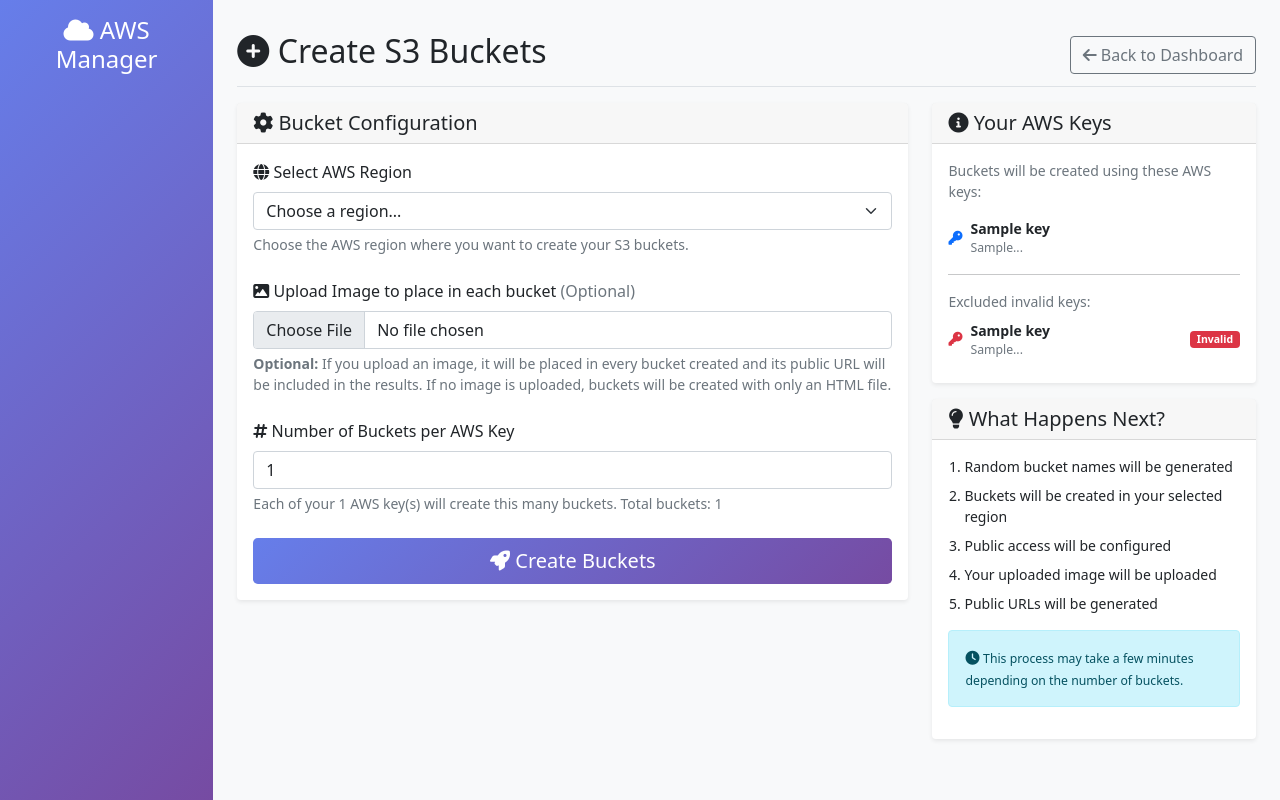
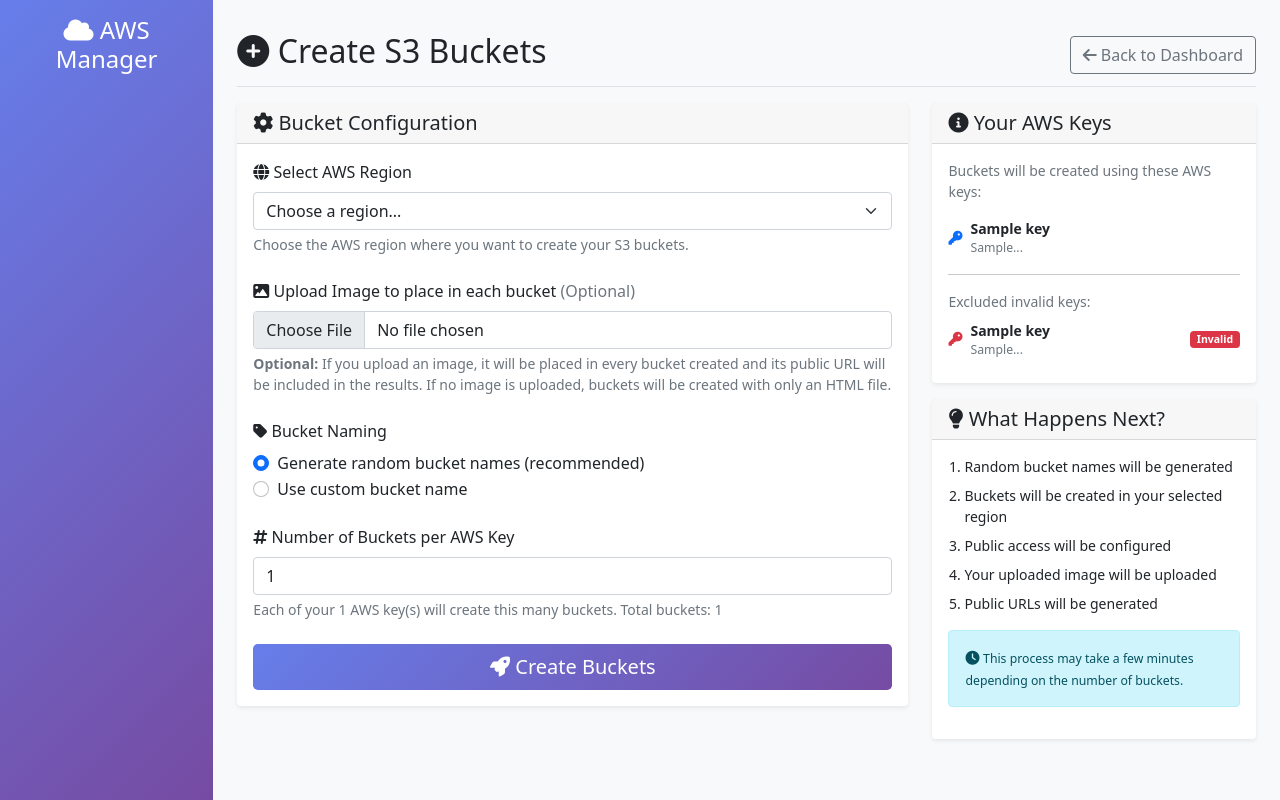
Before and after one commit to YassirBLTR/AwsLinkGenerator, a FastAPI app: template templates/create_buckets.html in a window 1280 px wide. Run offline with FastAPI, Linux system fonts and the light colour scheme; the template is opened without the code that fills it: most values are stand-ins (such as "Sample title", 1, 10 or a date in 2020); some libraries are stand-ins or nearby versions.

Commit message:
customizing bucket name

```diff
--- a/main.py
+++ b/main.py
@@ -734,12 +734,15 @@ async def create_buckets(
     request: Request,
     region: str = Form(...),
     num_buckets: int = Form(...),
+    bucket_naming: str = Form("random"),
+    custom_bucket_name: str = Form(""),
     image: UploadFile = File(None),
     current_user: User = Depends(get_current_user),
     db: Session = Depends(get_db)
 ):
     print(f"DEBUG MAIN: Starting bucket creation for user {current_user.username}")
     print(f"DEBUG MAIN: Region: {region}, Num buckets: {num_buckets}")
+    print(f"DEBUG MAIN: Bucket naming: {bucket_naming}, Custom name: {custom_bucket_name}")
     print(f"DEBUG MAIN: Image filename: {image.filename if image else 'None'}")
     print(f"DEBUG MAIN: Image content type: {image.content_type if image else 'None'}")
 
@@ -751,6 +754,115 @@ async def create_buckets(
     invalid_keys = [k for k in user_keys if k.status == 'invalid']
 
     print(f"DEBUG MAIN: Found {len(user_keys)} total keys, {len(valid_keys)} valid keys")
+
+    # Validate custom bucket name if provided
+    if bucket_naming == "custom":
+        if not custom_bucket_name.strip():
+            regions = [
+                'us-east-1', 'us-east-2', 'us-west-1', 'us-west-2',
+                'ca-central-1', 'ca-west-1',
+                'eu-west-1', 'eu-west-2', 'eu-west-3',
+                'eu-central-1', 'eu-central-2',
+                'eu-north-1', 'eu-south-1', 'eu-south-2',
+                'ap-south-1', 'ap-south-2',
+                'ap-southeast-1', 'ap-southeast-2', 'ap-southeast-3', 'ap-southeast-4',
+                'ap-northeast-1', 'ap-northeast-2', 'ap-northeast-3',
+                'ap-east-1',
+                'sa-east-1',
+                'me-south-1', 'me-central-1',
+                'il-central-1',
+                'af-south-1'
+            ]
+            return templates.TemplateResponse("create_buckets.html", {
+                "request": request,
+                "current_user": current_user,
+                "keys": valid_keys,
+                "invalid_keys": invalid_keys,
+                "regions": regions,
+                "error": "Custom bucket name is required when using custom naming"
+            })
+
+        # Validate AWS bucket naming rules
+        bucket_name = custom_bucket_name.strip().lower()
+        import re
+
+        # AWS bucket naming validation
+        if len(bucket_name) < 3 or len(bucket_name) > 63:
+            regions = [
+                'us-east-1', 'us-east-2', 'us-west-1', 'us-west-2',
+                'ca-central-1', 'ca-west-1',
+                'eu-west-1', 'eu-west-2', 'eu-west-3',
+                'eu-central-1', 'eu-central-2',
+                'eu-north-1', 'eu-south-1', 'eu-south-2',
+                'ap-south-1', 'ap-south-2',
+                'ap-southeast-1', 'ap-southeast-2', 'ap-southeast-3', 'ap-southeast-4',
+                'ap-northeast-1', 'ap-northeast-2', 'ap-northeast-3',
+                'ap-east-1',
+                'sa-east-1',
+                'me-south-1', 'me-central-1',
+                'il-central-1',
+                'af-south-1'
+            ]
+            return templates.TemplateResponse("create_buckets.html", {
+                "request": request,
+                "current_user": current_user,
+                "keys": valid_keys,
+                "invalid_keys": invalid_keys,
+                "regions": regions,
+                "error": "Bucket name must be between 3 and 63 characters long"
+            })
+
+        # Check for valid characters and format
+        if not re.match(r'^[a-z0-9][a-z0-9\-]*[a-z0-9]$', bucket_name) and len(bucket_name) > 1:
+            regions = [
+                'us-east-1', 'us-east-2', 'us-west-1', 'us-west-2',
+                'ca-central-1', 'ca-west-1',
+                'eu-west-1', 'eu-west-2', 'eu-west-3',
+                'eu-central-1', 'eu-central-2',
+                'eu-north-1', 'eu-south-1', 'eu-south-2',
+                'ap-south-1', 'ap-south-2',
+                'ap-southeast-1', 'ap-southeast-2', 'ap-southeast-3', 'ap-southeast-4',
+                'ap-northeast-1', 'ap-northeast-2', 'ap-northeast-3',
+                'ap-east-1',
+                'sa-east-1',
+                'me-south-1', 'me-central-1',
+                'il-central-1',
+                'af-south-1'
+            ]
+            return templates.TemplateResponse("create_buckets.html", {
+                "request": request,
+                "current_user": current_user,
+                "keys": valid_keys,
+                "invalid_keys": invalid_keys,
+                "regions": regions,
+                "error": "Bucket name can only contain lowercase letters, numbers, and hyphens. Must start and end with a letter or number."
+            })
+
+        # Check for consecutive hyphens or periods
+        if '--' in bucket_name or '..' in bucket_name or '.-' in bucket_name or '-.' in bucket_name:
+            regions = [
+                'us-east-1', 'us-east-2', 'us-west-1', 'us-west-2',
+                'ca-central-1', 'ca-west-1',
+                'eu-west-1', 'eu-west-2', 'eu-west-3',
+                'eu-central-1', 'eu-central-2',
+                'eu-north-1', 'eu-south-1', 'eu-south-2',
+                'ap-south-1', 'ap-south-2',
+                'ap-southeast-1', 'ap-southeast-2', 'ap-southeast-3', 'ap-southeast-4',
+                'ap-northeast-1', 'ap-northeast-2', 'ap-northeast-3',
+                'ap-east-1',
+                'sa-east-1',
+                'me-south-1', 'me-central-1',
+                'il-central-1',
+                'af-south-1'
+            ]
+            return templates.TemplateResponse("create_buckets.html", {
+                "request": request,
+                "current_user": current_user,
+                "keys": valid_keys,
+                "invalid_keys": invalid_keys,
+                "regions": regions,
+                "error": "Bucket name cannot contain consecutive hyphens or periods"
+            })
 
     if not valid_keys:
         return templates.TemplateResponse("create_buckets.html", {
@@ -796,7 +908,8 @@ async def create_buckets(
     aws_service = AWSService()
 
     # Create buckets using the regular service
-    results = aws_service.create_buckets_for_user(valid_keys, region, num_buckets, image_file=image, image_content=image_content)
+    custom_name = custom_bucket_name.strip().lower() if bucket_naming == "custom" else None
+    results = aws_service.create_buckets_for_user(valid_keys, region, num_buckets, image_file=image, image_content=image_content, custom_bucket_name=custom_name)
 
     print(f"DEBUG MAIN: AWS service returned: {results}")
     print(f"DEBUG MAIN: Total buckets created: {results.get('total_buckets_created', 0)}")
--- a/templates/create_buckets.html
+++ b/templates/create_buckets.html
@@ -92,6 +92,36 @@
                         </div>
 
                         <div class="mb-4">
+                            <label class="form-label">
+                                <i class="fas fa-tag"></i> Bucket Naming
+                            </label>
+                            <div class="form-check">
+                                <input class="form-check-input" type="radio" name="bucket_naming" id="random_naming" value="random" checked>
+                                <label class="form-check-label" for="random_naming">
+                                    Generate random bucket names (recommended)
+                                </label>
+                            </div>
+                            <div class="form-check">
+                                <input class="form-check-input" type="radio" name="bucket_naming" id="custom_naming" value="custom">
+                                <label class="form-check-label" for="custom_naming">
+                                    Use custom bucket name
+                                </label>
+                            </div>
+                            <div class="mt-2" id="custom_bucket_name_group" style="display: none;">
+                                <input type="text" class="form-control" id="custom_bucket_name" name="custom_bucket_name" placeholder="Enter bucket name (e.g., my-bucket-name)">
+                                <div class="form-text">
+                                    <small>
+                                        <strong>AWS Bucket Naming Rules:</strong><br>
+                                        • 3-63 characters long<br>
+                                        • Only lowercase letters, numbers, and hyphens<br>
+                                        • Must start and end with letter or number<br>
+                                        • Must be globally unique across all AWS accounts
+                                    </small>
+                                </div>
+                            </div>
+                        </div>
+
+                        <div class="mb-4">
                             <label for="num_buckets" class="form-label">
                                 <i class="fas fa-hashtag"></i> Number of Buckets per AWS Key
                             </label>
@@ -99,6 +129,7 @@
                             <div class="form-text">
                                 Each of your {{ keys|length }} AWS key(s) will create this many buckets.
                                 Total buckets: <span id="totalBuckets">{{ keys|length }}</span>
+                                <span id="custom_naming_note" style="display: none;"><br><strong>Note:</strong> When using custom names, a unique suffix will be added for multiple buckets.</span>
                             </div>
                         </div>
 
@@ -154,7 +185,7 @@
                 <div class="card-body">
                     <div class="small">
                         <ol class="ps-3">
-                            <li class="mb-2">Random bucket names will be generated</li>
+                            <li class="mb-2" id="bucket_naming_step">Random bucket names will be generated</li>
                             <li class="mb-2">Buckets will be created in your selected region</li>
                             <li class="mb-2">Public access will be configured</li>
                             <li class="mb-2">Your uploaded image will be uploaded</li>
@@ -189,6 +220,33 @@
 <script>
 document.addEventListener('DOMContentLoaded', function() {
     const numBucketsInput = document.getElementById('num_buckets');
+    const randomNaming = document.getElementById('random_naming');
+    const customNaming = document.getElementById('custom_naming');
+    const customBucketNameGroup = document.getElementById('custom_bucket_name_group');
+    const customBucketName = document.getElementById('custom_bucket_name');
+    const customNamingNote = document.getElementById('custom_naming_note');
+
+    // Handle bucket naming radio buttons
+    if (randomNaming && customNaming && customBucketNameGroup) {
+        randomNaming.addEventListener('change', function() {
+            if (this.checked) {
+                customBucketNameGroup.style.display = 'none';
+                customBucketName.required = false;
+                if (customNamingNote) customNamingNote.style.display = 'none';
+                updateBucketNamingStep('Random bucket names will be generated');
+            }
+        });
+
+        customNaming.addEventListener('change', function() {
+            if (this.checked) {
+                customBucketNameGroup.style.display = 'block';
+                customBucketName.required = true;
+                if (customNamingNote) customNamingNote.style.display = 'inline';
+                updateBucketNamingStep('Your custom bucket name will be used');
+            }
+        });
+    }
+
     if (numBucketsInput) {
         numBucketsInput.addEventListener('input', function() {
             const numBuckets = parseInt(this.value) || 0;
@@ -327,5 +385,12 @@ function showLoadingSpinner() {
         form.appendChild(progressDiv);
     }
 }
+
+function updateBucketNamingStep(text) {
+    const bucketNamingStep = document.getElementById('bucket_naming_step');
+    if (bucketNamingStep) {
+        bucketNamingStep.textContent = text;
+    }
+}
 </script>
 {% endblock %}
```
Also changed, not shown: aws_service.py (+14 -4 lines), 1 other file.
